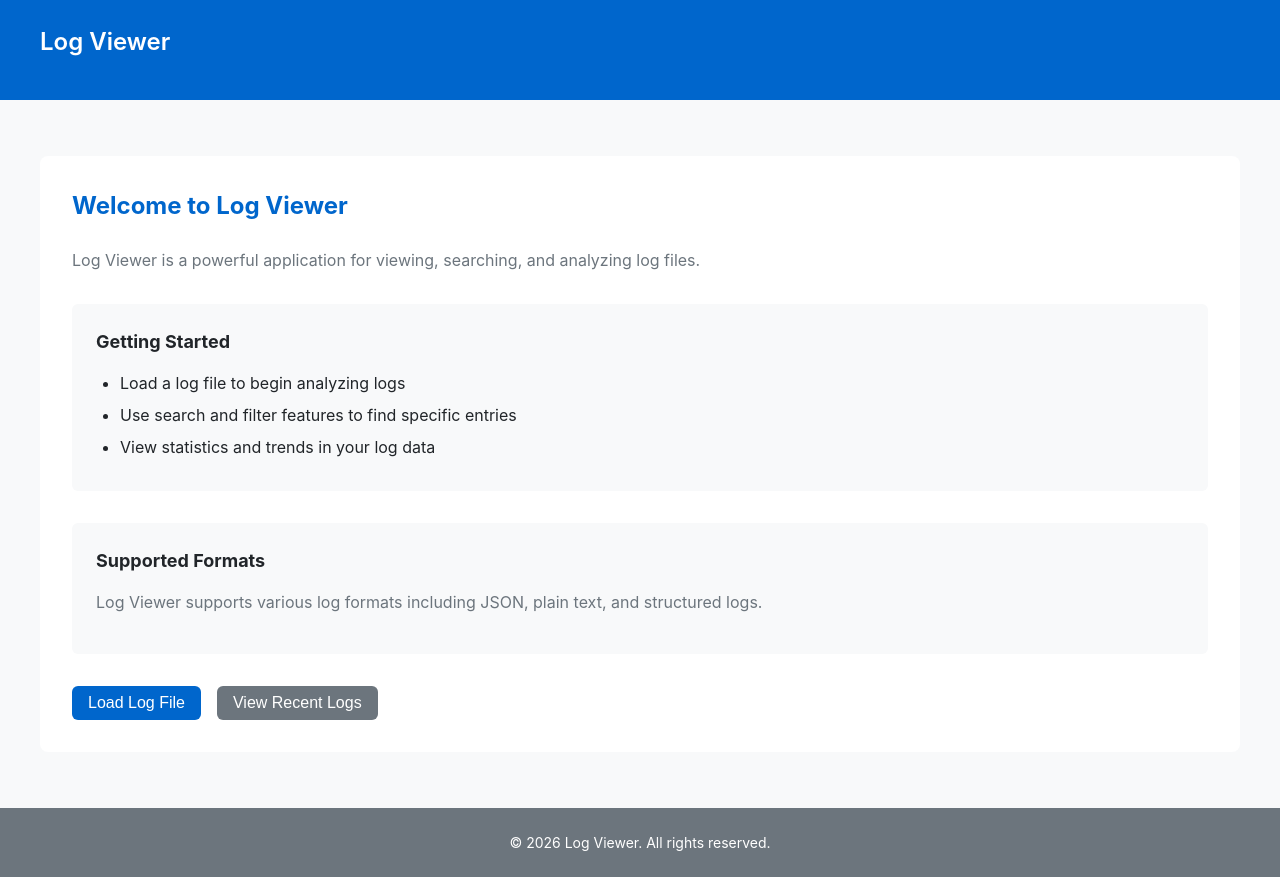
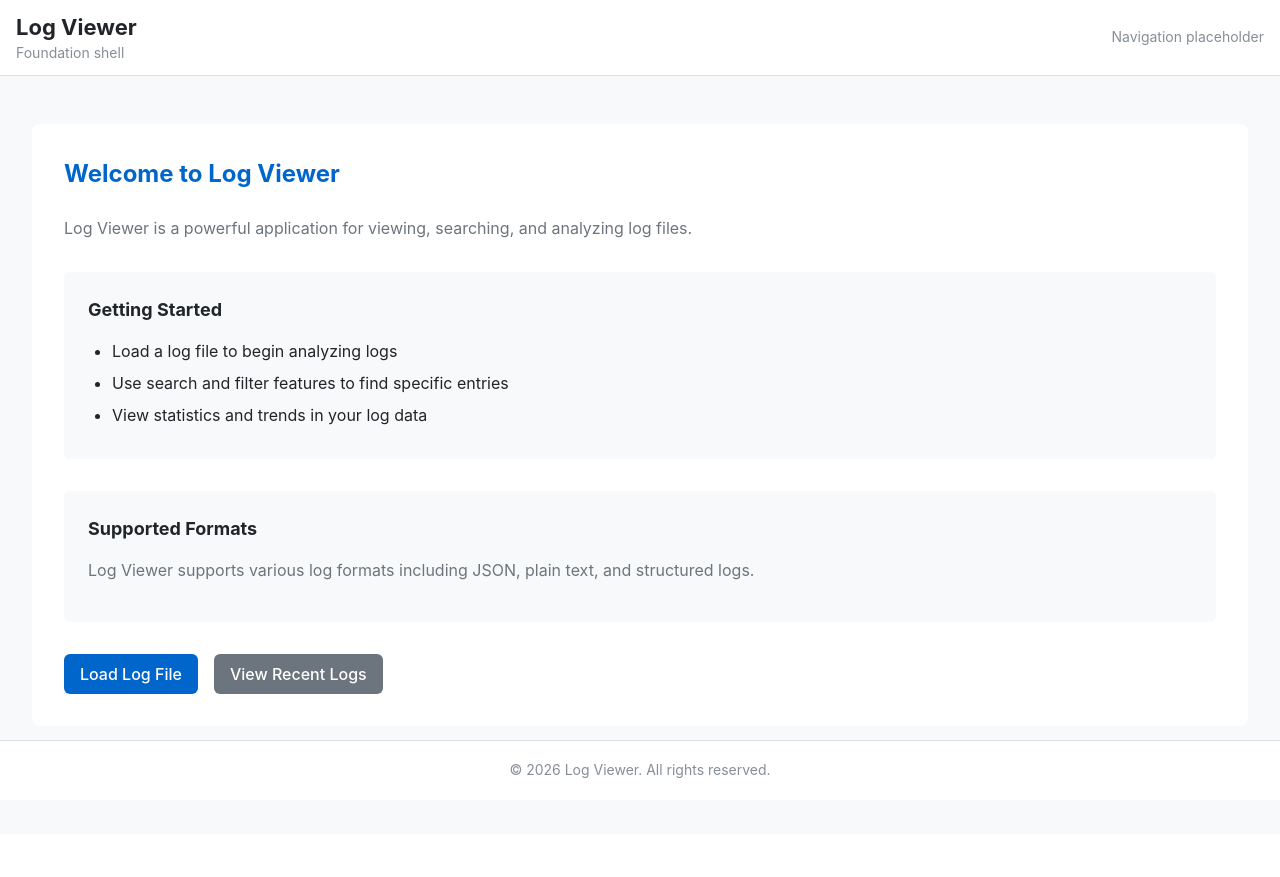
Before and after one commit to knu2xs/logviewer, a React (Vite) app: page / in a window 1280 px wide. After the commit the page ends 834 px from the top, so only its background shows below. Built offline with nearby package versions, Linux system fonts and the light colour scheme.

Commit message:
Add Mantine shell smoke coverage

```diff
--- a/src/app/AppShell.tsx
+++ b/src/app/AppShell.tsx
@@ -1,49 +1,59 @@
 /**
  * AppShell Component
  *
- * Root layout component providing the main application structure.
- * Includes header, main content area, and footer components.
- *
- * This component serves as the wrapper for all pages and features,
- * establishing the consistent layout and navigation structure
- * used throughout the application.
+ * Mantine-based application shell with a header, main content area,
+ * and footer. This provides the structural wrapper for the app.
  */
 
-import React from 'react';
-import '../styles/index.css';
+import { AppShell as MantineAppShell, Container, Group, Text, Title } from '@mantine/core';
+import type { PropsWithChildren } from 'react';
 
-interface AppShellProps {
-  children?: React.ReactNode;
-}
+type AppShellProps = PropsWithChildren;
 
-/**
- * AppShell - Main application layout component
- *
- * Renders the application structure with:
- * - Header section at the top
- * - Main content area (provided via children)
- * - Footer section at the bottom
- */
-export const AppShell: React.FC<AppShellProps> = ({ children }) => {
+export const AppShell = ({ children }: AppShellProps) => {
   return (
-    <div className="app-shell">
-      <header className="app-header">
-        <div className="app-header-content">
-          <h1>Log Viewer</h1>
-          <nav>{/* Navigation will be added in future features */}</nav>
-        </div>
-      </header>
+    <MantineAppShell
+      header={{ height: 76 }}
+      footer={{ height: 60 }}
+      padding="md"
+      styles={{
+        main: {
+          background: 'var(--color-surface)',
+        },
+      }}
+    >
+      <MantineAppShell.Header>
+        <Container size="xl" h="100%">
+          <Group h="100%" justify="space-between" align="center">
+            <div>
+              <Title order={1} size="h3">
+                Log Viewer
+              </Title>
+              <Text c="dimmed" size="sm">
+                Foundation shell
+              </Text>
+            </div>
+            <Text size="sm" c="dimmed">
+              Navigation placeholder
+            </Text>
+          </Group>
+        </Container>
+      </MantineAppShell.Header>
 
-      <main className="app-main">
-        <div className="app-main-content">{children}</div>
-      </main>
+      <MantineAppShell.Main>
+        <Container size="xl">{children}</Container>
+      </MantineAppShell.Main>
 
-      <footer className="app-footer">
-        <div className="app-footer-content">
-          <p>&copy; 2026 Log Viewer. All rights reserved.</p>
-        </div>
-      </footer>
-    </div>
+      <MantineAppShell.Footer>
+        <Container size="xl" h="100%">
+          <Group h="100%" justify="center" align="center">
+            <Text size="sm" c="dimmed">
+              &copy; 2026 Log Viewer. All rights reserved.
+            </Text>
+          </Group>
+        </Container>
+      </MantineAppShell.Footer>
+    </MantineAppShell>
   );
 };
 
--- a/src/main.tsx
+++ b/src/main.tsx
@@ -1,10 +1,14 @@
 import { StrictMode } from 'react';
 import { createRoot } from 'react-dom/client';
+import { MantineProvider } from '@mantine/core';
+import '@mantine/core/styles.css';
 import './styles/index.css';
 import App from './App.tsx';
 
 createRoot(document.getElementById('root')!).render(
   <StrictMode>
-    <App />
+    <MantineProvider defaultColorScheme="light">
+      <App />
+    </MantineProvider>
   </StrictMode>,
 );
--- a/src/styles/index.css
+++ b/src/styles/index.css
@@ -108,6 +108,25 @@ body {
   transition:
     background-color var(--transition-normal),
     color var(--transition-normal);
+}
+
+a {
+  text-decoration: none;
+  color: #464feb;
+}
+
+table {
+  width: 100%;
+  border-collapse: collapse;
+}
+
+tr th,
+tr td {
+  border: 1px solid #e6e6e6;
+}
+
+tr th {
+  background-color: #f5f5f5;
 }
 
 /* ===========================
```
Also changed, not shown: 2 other files (tests, documents, lock files or other folders).
